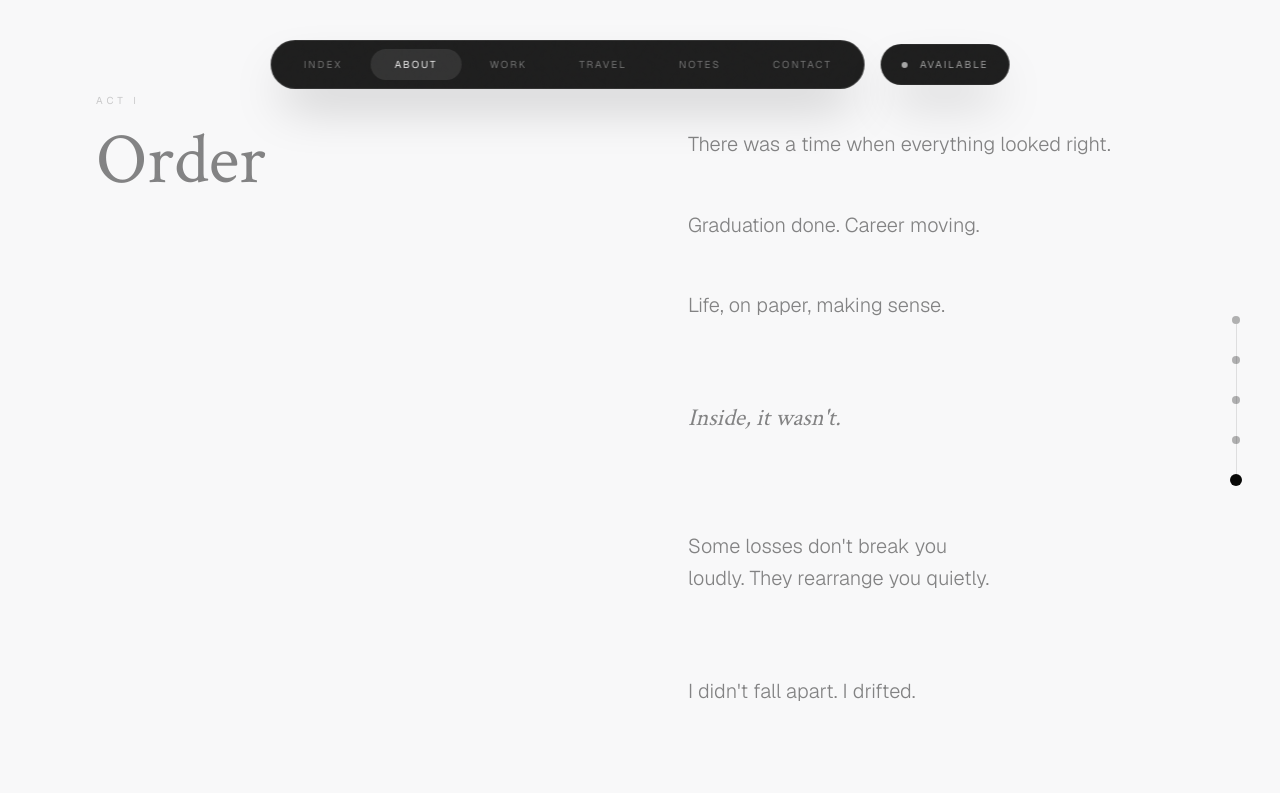
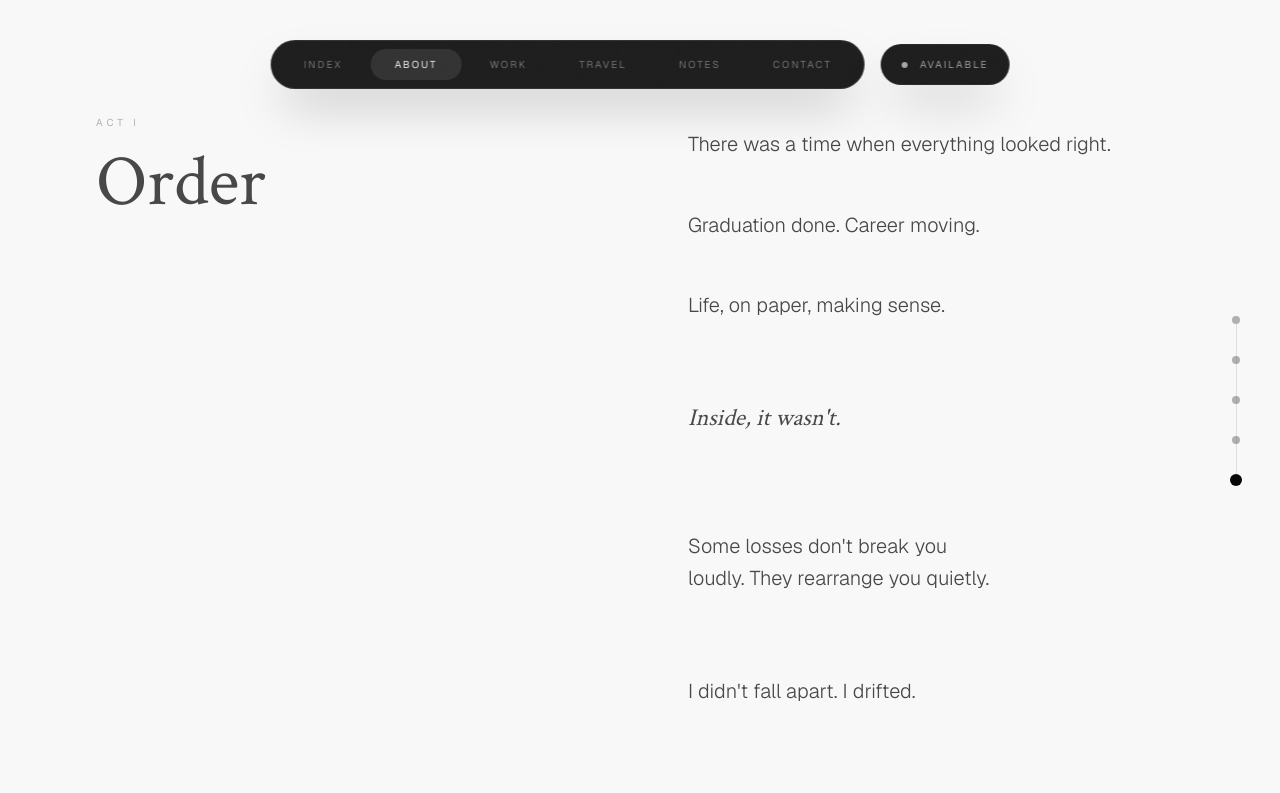
Before and after one commit to Sunilvenky/sunilvenkatesh, a Next.js app: page /about in a window 1280 px wide. Shown: the top 793 px of the page. Built offline with nearby package versions, Linux system fonts and the light colour scheme.

Commit message:
fix: overlapping titles on the about page by tightening the scroll-motion curves

```diff
--- a/app/about/page.tsx
+++ b/app/about/page.tsx
@@ -202,8 +202,8 @@ function ActScene({
     offset: ["start end", "end start"]
   })
 
-  const y = useTransform(scrollYProgress, [0, 0.5, 1], [50, 0, -50])
-  const opacity = useTransform(scrollYProgress, [0, 0.3, 0.7, 1], [0, 1, 1, 0])
+  const y = useTransform(scrollYProgress, [0, 0.45, 0.55, 1], [20, 0, 0, -20])
+  const opacity = useTransform(scrollYProgress, [0, 0.2, 0.8, 1], [0, 1, 1, 0])
 
   return (
     <section ref={ref} className="min-h-screen flex flex-col justify-center px-8 md:px-24 py-32 relative">
```
